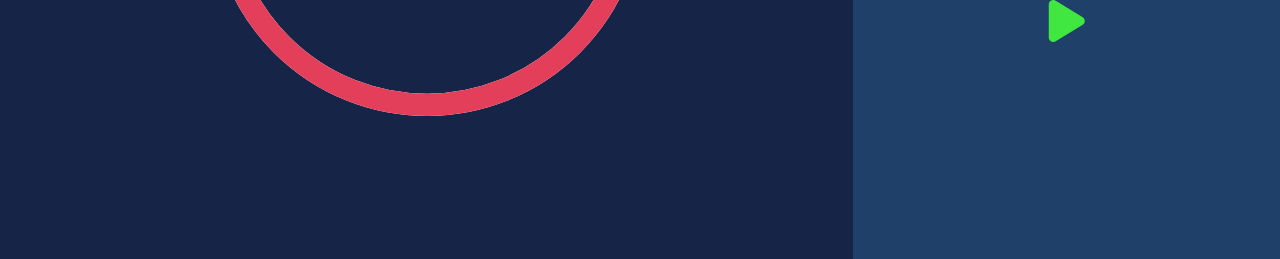
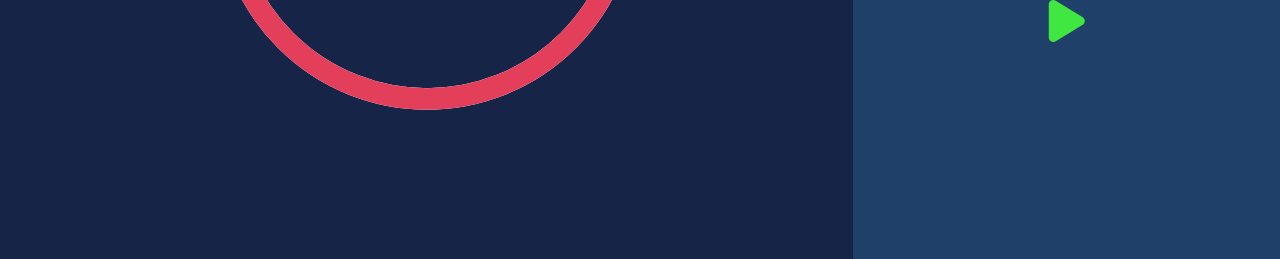
Before and after one commit to sp-wright/count-on-me, a plain HTML site: page index.html in a window 1280 px wide. Shown: the part 541-800 px from the top of the page. Drawn offline with Linux system fonts and the light colour scheme; a web font is replaced by a local one.

Commit message:
Add files via upload
resized the circle

```diff
--- a/styles.css
+++ b/styles.css
@@ -51,8 +51,8 @@ header {
 .moving,
 .outline {
   position: absolute;
-  width: 70%;
-  height: 70%;
+  width: 68%;
+  height: 68%;
   top: 50%;
   left: 50%;
   transform: translate(-50%, -50%) rotate(270deg);
```
Also changed, not shown: index.html (+0 -2 lines).
